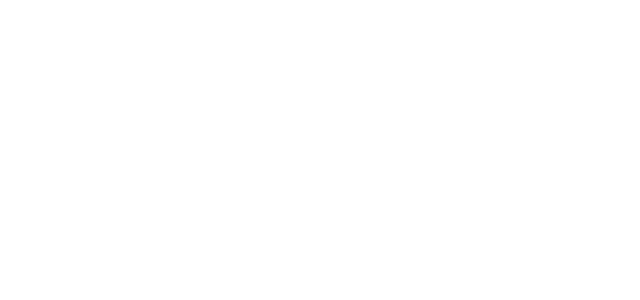
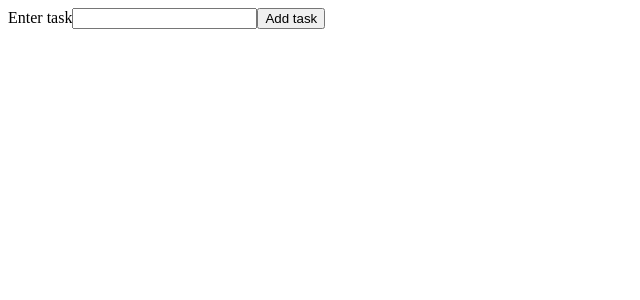
Before and after one commit to ercsssn/task-app, a React (Create React App) app: page / in a window 1280 px wide. Shown: the top 300 px of the page, without its empty margins (0-640 px from the left). Built offline with nearby package versions, Linux system fonts and the light colour scheme.

Commit message:
Create the component skeleton

```diff
--- a/src/App.js
+++ b/src/App.js
@@ -1,9 +1,30 @@
-function App() {
-  return (
-    <div className="App">
+import React, { Component } from "react";
 
-    </div>
-  );
+class App extends Component {
+  constructor() {
+    super();
+
+    this.state = {
+      task: {text:''},
+      tasks: [],
+    };
+  }
+
+  render() {
+    const {task, tasks} = this.state;
+
+    return (
+      <div>
+        <form>
+          <label htmlFor="taskInput">Enter task</label>
+          <input type="text" id="taskInput"/>
+          <button type="submit">
+            Add task
+          </button>
+        </form>
+      </div>
+    );
+  }
 }
 
 export default App;
```
Also changed, not shown: src/components/Overview.js (added).
